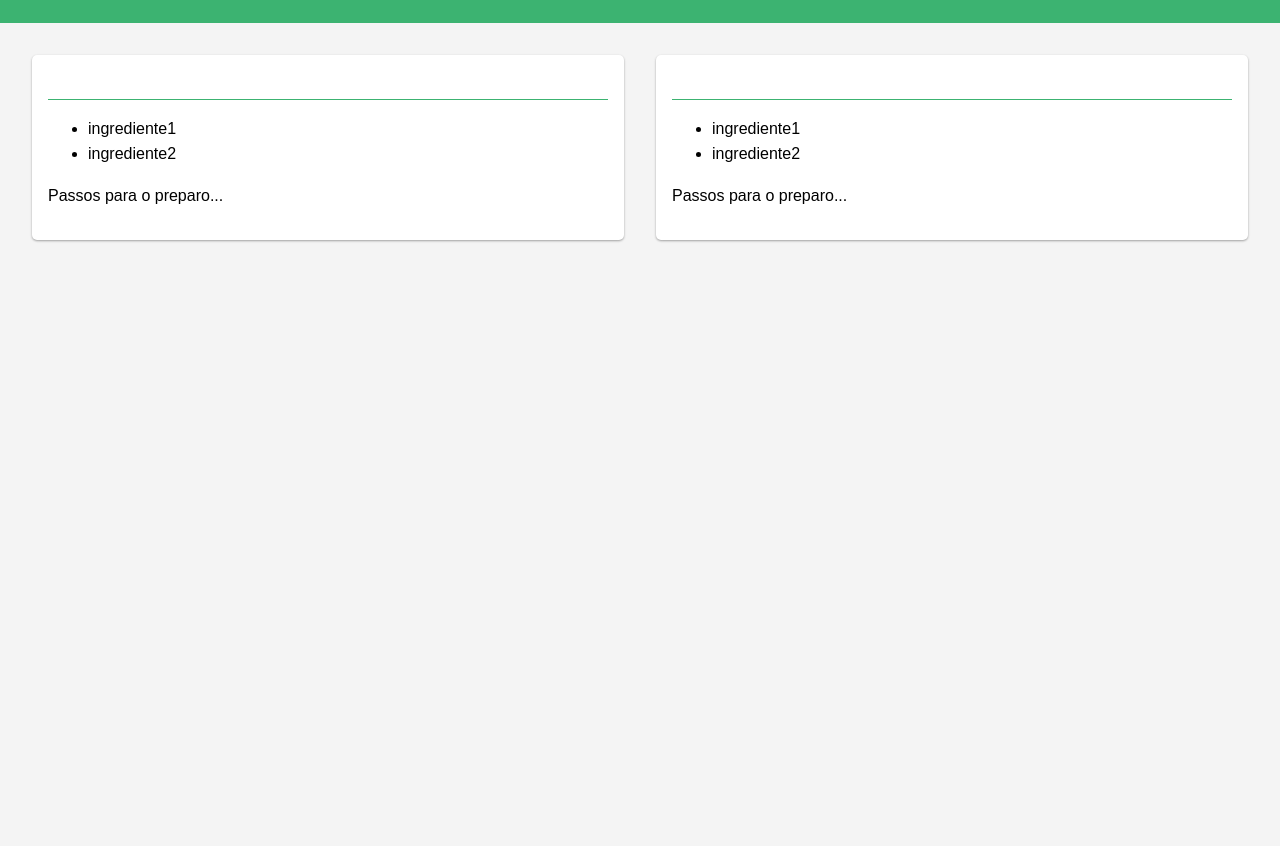
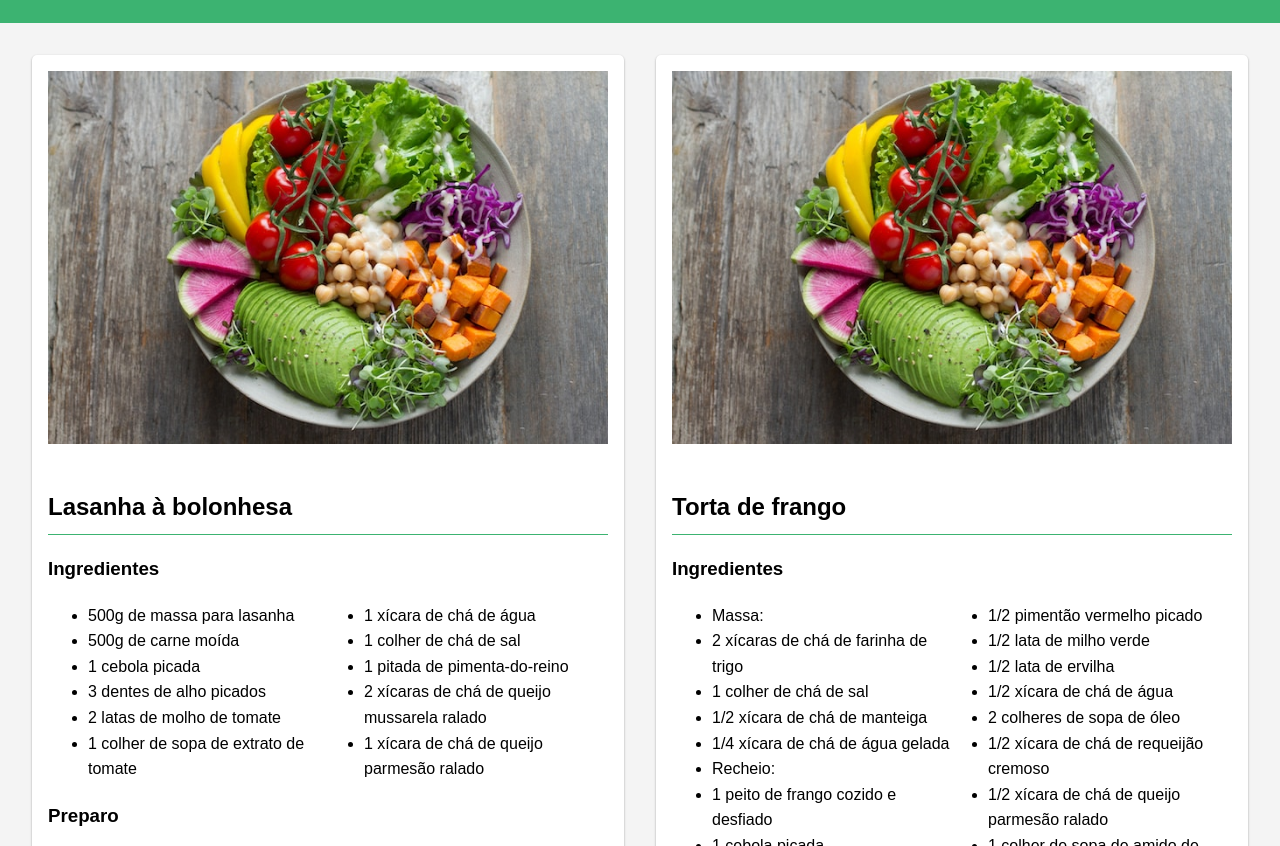
Before and after one commit to lclavigne/receitas, a plain HTML site: page index.html in a window 1280 px wide. Shown: the part 102-948 px from the top of the page. Before the commit the page ends 800 px from the top, so only its background shows below. Drawn offline with Linux system fonts and the light colour scheme.

Commit message:
ajustes na impressão. Quebrando em colunas.

```diff
--- a/app.js
+++ b/app.js
@@ -11,43 +11,10 @@ fetch('receitas.json')
     }
 
     const receitasContainer = document.querySelector('.receitas')
+    let receitasHTML = ''
 
     data.forEach(receita => {
-      const receitaDiv = document.createElement('div')
-      receitaDiv.className = 'receita'
-
-      const titulo = document.createElement('h2')
-      titulo.textContent = receita.titulo
-      receitaDiv.appendChild(titulo)
-
-      const ingredientes = document.createElement('ul')
-      receita.ingredientes.forEach(ingrediente => {
-        const li = document.createElement('li')
-        li.textContent = ingrediente
-        ingredientes.appendChild(li)
-      })
-      receitaDiv.appendChild(ingredientes)
-
-      const preparo = document.createElement('p')
-      preparo.textContent = receita.preparo
-      receitaDiv.appendChild(preparo)
-
-      receitasContainer.appendChild(receitaDiv)
-    })
-  })
-  .catch(error => {
-    console.error('Erro ao carregar as receitas:', error)
-  })
-
-document.getElementById('botao-impressao').addEventListener('click', () => {
-  window.print()
-})
-
-function exibirReceitas(data) {
-  let receitasHTML = ''
-
-  data.forEach(receita => {
-    receitasHTML += `
+      receitasHTML += `
                 <div class="receita">
                     <img src="${receita.imagem}" alt="${receita.nome}">
                     <h2>${receita.nome}</h2>
@@ -61,7 +28,13 @@ function exibirReceitas(data) {
                     <p>${receita.preparo}</p>
                 </div>
             `
+      document.querySelector('.receitas').innerHTML = receitasHTML
+    })
+  })
+  .catch(error => {
+    console.error('Erro ao carregar as receitas:', error)
   })
 
-  document.querySelector('.receitas').innerHTML = receitasHTML
-}
+document.getElementById('botao-impressao').addEventListener('click', () => {
+  window.print()
+})
--- a/receitas.json
+++ b/receitas.json
@@ -1,20 +1,50 @@
 [
    {
-     "nome":"Receita 1",
+      "nome":"Lasanha à bolonhesa",
       "ingredientes":[
-        "ingrediente1",
-        "ingrediente2"
+         "500g de massa para lasanha",
+         "500g de carne moída",
+         "1 cebola picada",
+         "3 dentes de alho picados",
+         "2 latas de molho de tomate",
+         "1 colher de sopa de extrato de tomate",
+         "1 xícara de chá de água",
+         "1 colher de chá de sal",
+         "1 pitada de pimenta-do-reino",
+         "2 xícaras de chá de queijo mussarela ralado",
+         "1 xícara de chá de queijo parmesão ralado"
       ],
-     "preparo":"Passos para o preparo...",
-     "imagem":"./assets/prato-1.jpg"
+      "preparo":"1. Em uma panela, refogue a cebola e o alho em um pouco de óleo até dourar.\n2. Adicione a carne moída e frite até que ela esteja bem cozida.\n3. Adicione o molho de tomate, o extrato de tomate, a água, o sal e a pimenta-do-reino. Misture bem e deixe cozinhar por 10 minutos.\n4. Cozinhe a massa da lasanha de acordo com as instruções da embalagem.\n5. Em um refratário, monte a lasanha alternando camadas de massa, molho e queijo mussarela. Repita até acabar os ingredientes, terminando com uma camada de queijo parmesão.\n6. Leve ao forno preaquecido a 180°C por cerca de 30 minutos ou até que a lasanha esteja dourada e borbulhando.\n7. Sirva quente.",
+      "imagem":"./assets/lasanha.jpg"
    },
+
       {
-     "nome":"Receita 2",
+         "nome":"Torta de frango",
          "ingredientes":[
-        "ingrediente1",
-        "ingrediente2"
+            "Massa:",
+            "2 xícaras de chá de farinha de trigo",
+            "1 colher de chá de sal",
+            "1/2 xícara de chá de manteiga",
+            "1/4 xícara de chá de água gelada",
+            "Recheio:",
+            "1 peito de frango cozido e desfiado",
+            "1 cebola picada",
+            "2 dentes de alho picados",
+            "1 tomate picado",
+            "1/2 pimentão verde picado",
+            "1/2 pimentão vermelho picado",
+            "1/2 lata de milho verde",
+            "1/2 lata de ervilha",
+            "1/2 xícara de chá de água",
+            "2 colheres de sopa de óleo",
+            "1/2 xícara de chá de requeijão cremoso",
+            "1/2 xícara de chá de queijo parmesão ralado",
+            "1 colher de sopa de amido de milho",
+            "1 xícara de chá de leite",
+            "Sal e pimenta-do-reino a gosto"
          ],
-     "preparo":"Passos para o preparo...",
-     "imagem":"https://images.unsplash.com/photo-1490645935967-10de6ba17061?ixlib=rb-4.0.3&ixid=MnwxMjA3fDB8MHxwaG90by1wYWdlfHx8fGVufDB8fHx8&auto=format&fit=crop&w=1453&q=80"
+         "preparo":"1. Para a massa, misture a farinha de trigo e o sal. Adicione a manteiga e misture até obter uma farofa grossa. Adicione a água gelada aos poucos, misturando até formar uma massa homogênea. Cubra com filme plástico e leve à geladeira por 30 minutos.\n2. Para o recheio, aqueça o óleo em uma panela e refogue a cebola e o alho até dourar. Adicione o tomate, os pimentões, o milho e a ervilha. Refogue por alguns minutos.\n3. Dissolva o amido de milho no leite e adicione ao refogado. Mexa bem e cozinhe até engrossar. Adicione o frango desfiado, o requeijão e o queijo parmesão. Misture bem e tempere com sal e pimenta-do-reino a gosto.\n4. Abra a massa com um rolo e forre o fundo e as laterais de uma forma de torta. Despeje o recheio sobre a massa.\n5. Abra o restante da massa e corte tiras para decorar a torta. Coloque as tiras sobre o recheio, formando uma grade.\n6. Leve ao forno preaquecido a 180°C por cerca de 40 minutos ou até que a torta esteja dourada. Sirva quente ou fria.",
+         "imagem":"./assets/torta-frango.jpg"
       }
+
 ]
--- a/style.css
+++ b/style.css
@@ -47,7 +47,13 @@ h1 {
     margin-bottom: 0.5rem;
 }
 
+.receita ul {
+    columns: 2;
+    column-gap: 2rem;
+  }
+
 .receita img {
+    max-width: 100%;
     width: 100%;
     height: auto;
     object-fit: cover;
@@ -58,6 +64,9 @@ h1 {
     .receitas {
         grid-template-columns: 1fr;
     }
+    .receita ul {
+        columns: 1;
+      }
 }
 
 /* Estilos específicos para impressão */
@@ -93,4 +102,11 @@ h1 {
         page-break-inside: avoid;
         box-shadow: none;
     }
+
+    /* Reduz a largura da imagem para que ela não ocupe mais que metade da página */
+    .receita img {
+        width: 20%;
+        object-fit: contain;
+        margin-bottom: 2rem;
+      }
 }
```
Also changed, not shown: assets/lasanha.jpg (renamed from assets/prato-1.jpg), assets/torta-frango.jpg (added). Lines whose indentation alone changed are shown as unchanged.
